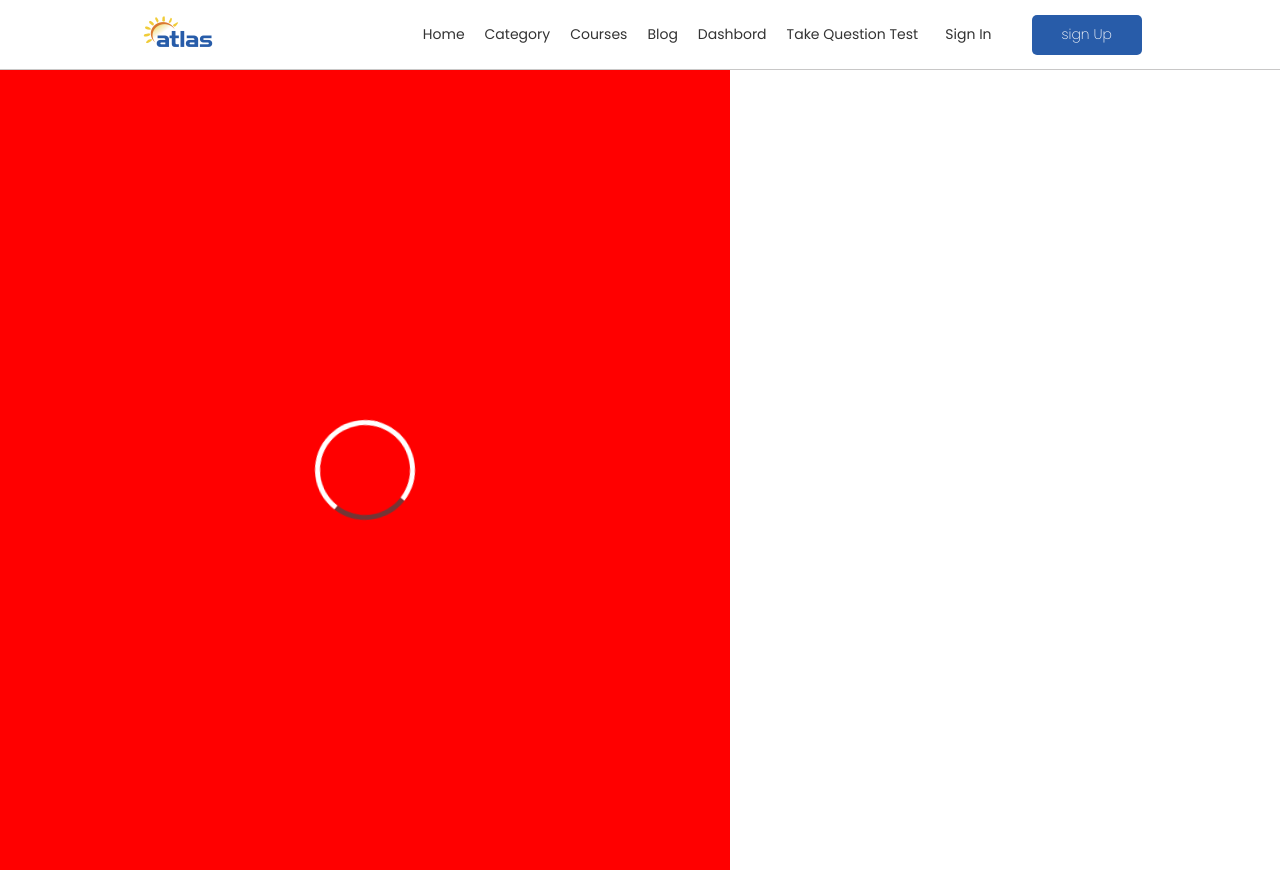
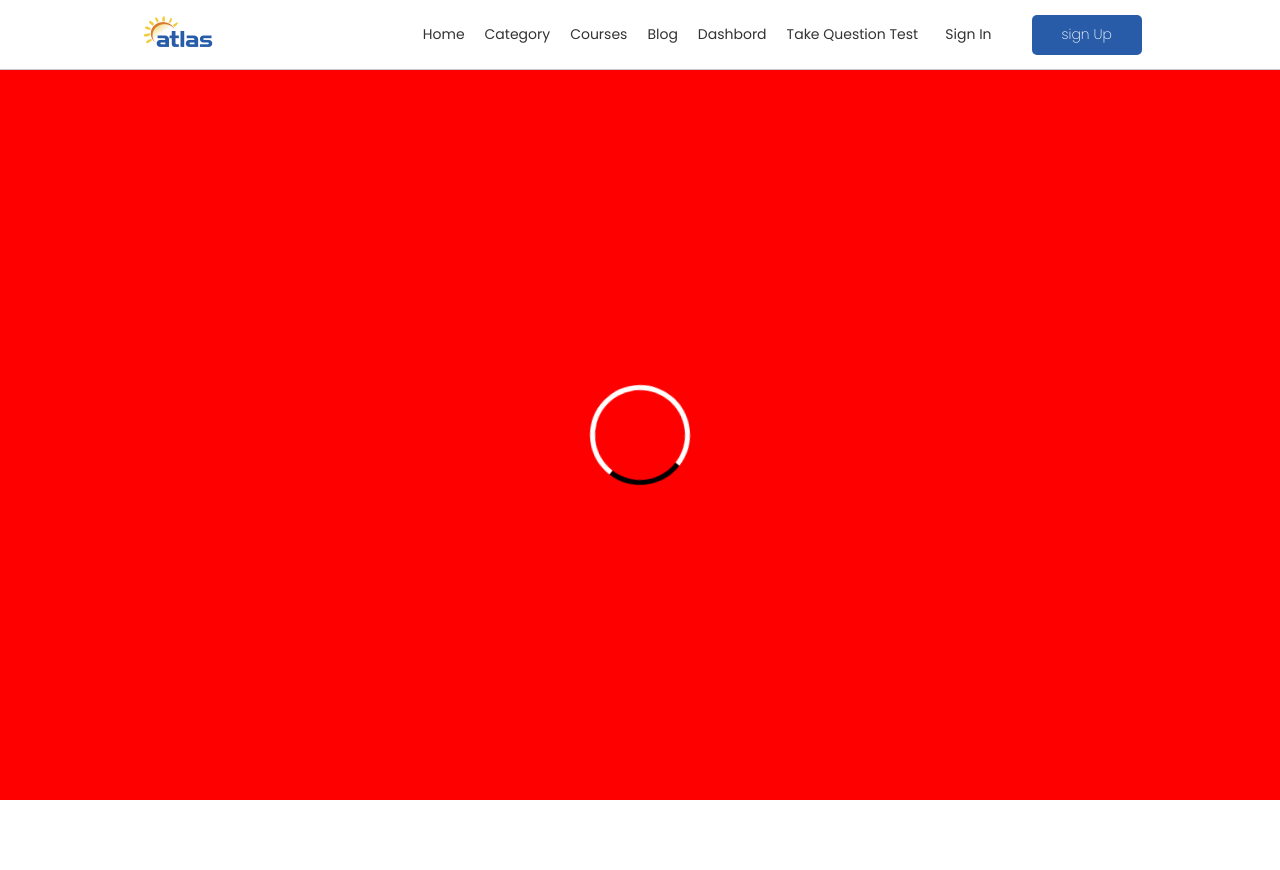
Before and after one commit to zenith-noble01/Atlas, a React (Create React App) app: page /spinner in a window 1280 px wide. After the commit the page ends 800 px from the top, so only its background shows below. Built offline with nearby package versions, Linux system fonts and the light colour scheme.

Commit message:
miles morales

```diff
--- a/src/Components/Spinner/Spinner.scss
+++ b/src/Components/Spinner/Spinner.scss
@@ -1,7 +1,7 @@
 .loading__spinner {
-  width: calc(100vh - 70px);
+  width: 100vw;
   background: red;
-  min-height: 100vh;
+  min-height: calc(100vh - 70px);
   display: flex;
   align-items: center;
   justify-content: center;
@@ -11,7 +11,7 @@
     height: 100px;
     border-radius: 50%;
     border: 5px solid #fff;
-    border-top: 5px solid rgb(115, 54, 54);
+    border-top: 5px solid #000;
     animation: spin 1s linear infinite;
     @keyframes spin {
       0% {
```
